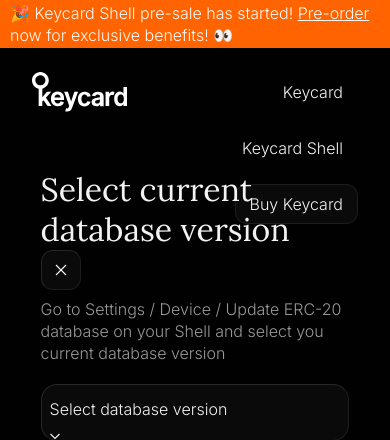
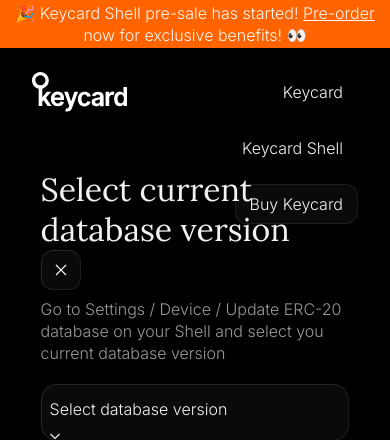
Before and after one commit to keycard-tech/keycard-shell-webapp, a Django app: template templates/keycard_shell/db.html in a window 390 px wide. Shown: the top 440 px of the page. Run offline with Django 5.2, Linux system fonts and the light colour scheme; the template is opened without the code that fills it, so the values that code supplies are empty.

Commit message:
updated style

```diff
--- a/static/keycard_shell/css/style.css
+++ b/static/keycard_shell/css/style.css
@@ -970,6 +970,11 @@ body {
   .keycard_shell__pre-sale-banner-container  {
     padding: 0 10px;
     box-sizing: border-box;
+    justify-content: center;
+  }
+
+  .keycard_shell__pre-sale-banner {
+    text-align: center;
   }
 
   .keycard_shell__page-header {
```
